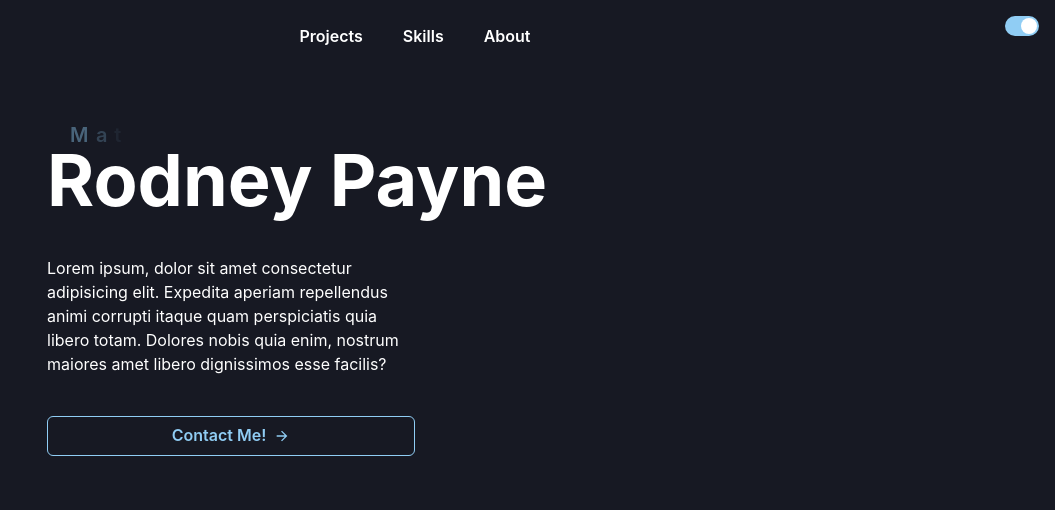
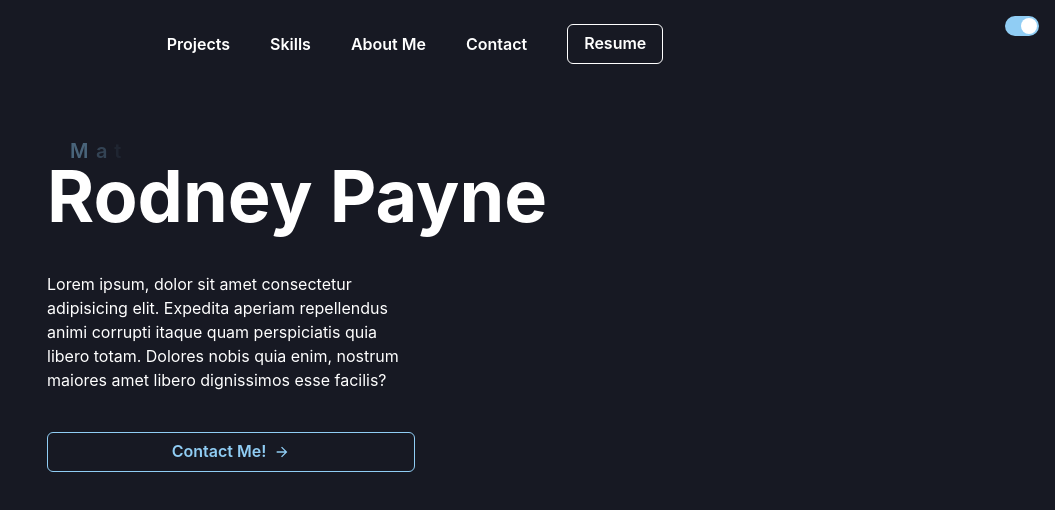
Before and after one commit to paynerg2/portfolio, a Next.js app: page / in a window 1280 px wide. Shown: the top 510 px of the page, without its empty margins (225-1280 px from the left). Built offline with nearby package versions, Linux system fonts and the light colour scheme.

Commit message:
Update header with scrolling

```diff
--- a/components/Header.tsx
+++ b/components/Header.tsx
@@ -11,12 +11,15 @@ import {
     DrawerCloseButton,
     DrawerHeader,
     DrawerBody,
-    Link,
     Button,
+    Icon,
+    Box,
 } from '@chakra-ui/react';
 import { HamburgerIcon } from '@chakra-ui/icons';
-import NextLink from 'next/link';
 import { useRef } from 'react';
+import { sectionNames } from '../utils/constants';
+import { scrollTo as scroll } from '../utils/scrollTo';
+import { FaGithub, FaLinkedin } from 'react-icons/fa';
 
 const Header = () => {
     const headerColor = useColorModeValue('gray.50', 'gray.900');
@@ -26,6 +29,10 @@ const Header = () => {
 
     const handleToggle = () => (isOpen ? onClose() : onOpen());
 
+    const scrollTo = (id: string) => {
+        scroll({ id, before: onClose });
+    };
+
     // TODO: Refactor into separate component that handles its own display logic
     const getNavLinks = (viewport: string) => {
         const direction = viewport === 'desktop' ? 'row' : 'column';
@@ -34,33 +41,50 @@ const Header = () => {
             <Stack
                 direction={{ base: 'column', md: direction }}
                 display={{ base: display, md: 'flex' }}
-                width={{ base: 'fill', md: 'auto' }}
-                alignItems="center"
+                width={{ base: 'fill', md: 'fill' }}
+                align="center"
                 justify="center"
                 flexGrow={1}
                 spacing={10}
             >
-                <NextLink href="/projects" passHref>
-                    <Link>
-                        <Button colorScheme="white" variant="link">
-                            Projects
-                        </Button>
-                    </Link>
-                </NextLink>
-                <NextLink href="/skils" passHref>
-                    <Link>
-                        <Button colorScheme="white" variant="link">
-                            Skills
-                        </Button>
-                    </Link>
-                </NextLink>
-                <NextLink href="/about" passHref>
-                    <Link>
-                        <Button colorScheme="white" variant="link">
-                            About
-                        </Button>
-                    </Link>
-                </NextLink>
+                <Button
+                    onClick={() => scrollTo(sectionNames.projects)}
+                    colorScheme="white"
+                    variant="link"
+                >
+                    Projects
+                </Button>
+                <Button
+                    onClick={() => scrollTo(sectionNames.skills)}
+                    colorScheme="white"
+                    variant="link"
+                >
+                    Skills
+                </Button>
+                <Button
+                    onClick={() => scrollTo(sectionNames.about)}
+                    colorScheme="white"
+                    variant="link"
+                >
+                    About Me
+                </Button>
+                <Button
+                    onClick={() => scrollTo(sectionNames.contact)}
+                    colorScheme="white"
+                    variant="link"
+                >
+                    Contact
+                </Button>
+                <Button
+                    as="a"
+                    href="https://resume.creddle.io/resume/jltrgnkt9gg"
+                    target="_blank"
+                    rel="noreferrer noopener"
+                    colorScheme="white"
+                    variant="outline"
+                >
+                    Resume
+                </Button>
             </Stack>
         );
     };
--- /dev/null
+++ b/utils/scrollTo.ts
@@ -0,0 +1,24 @@
+interface Props {
+    id: string;
+    before?: () => void;
+    after?: () => void;
+}
+
+export const scrollTo = ({ id, before, after }: Props) => {
+    if (before !== undefined) {
+        before();
+    }
+
+    // Some actions, such as closing the menu cancel the scroll animation if their animation has not finished beforehand
+    // Small delay added to account for this
+    setTimeout(() => {
+        const section = document.querySelector(`#${id}`);
+        if (section) {
+            section.scrollIntoView({ behavior: 'smooth', block: 'start' });
+        }
+    }, 200);
+
+    if (after !== undefined) {
+        after();
+    }
+};
```
